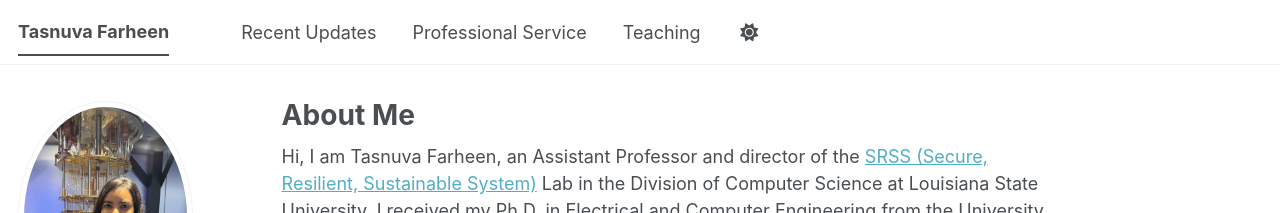
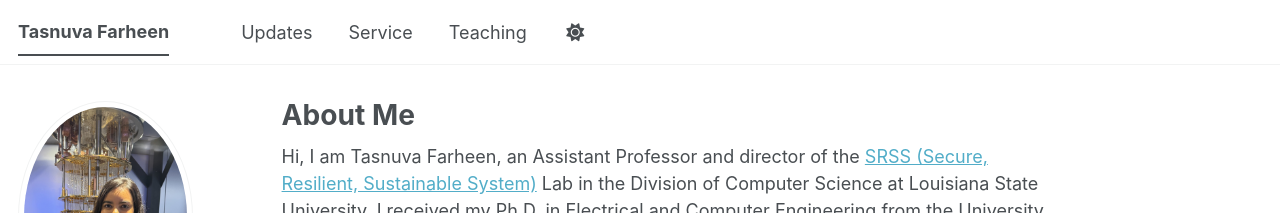
Before and after one commit to tasnuvafarheenanika/tasnuvafarheenanika.github.io, a Jekyll site: the page built from _pages/about.md, in a window 1280 px wide. Shown: the top 213 px of the page. Built offline with Jekyll 4.4.1, drawn with Linux system fonts in a browser that asks for light colours; a style sheet for code colours, icons or effects is not loaded.

Commit message:
Update navigation.yml

```diff
--- a/_data/navigation.yml
+++ b/_data/navigation.yml
@@ -8,9 +8,9 @@
 #      Markdown formatted page while the second is generated using JSON.
 
 main:
-  - title: "Recent Updates"
+  - title: "Updates"
     url: "/#recent-updates"
-  - title: "Professional Service"
+  - title: "Service"
     url: "/#recent-professional-service"
   - title: "Teaching"
     url: "/#teaching"
```
